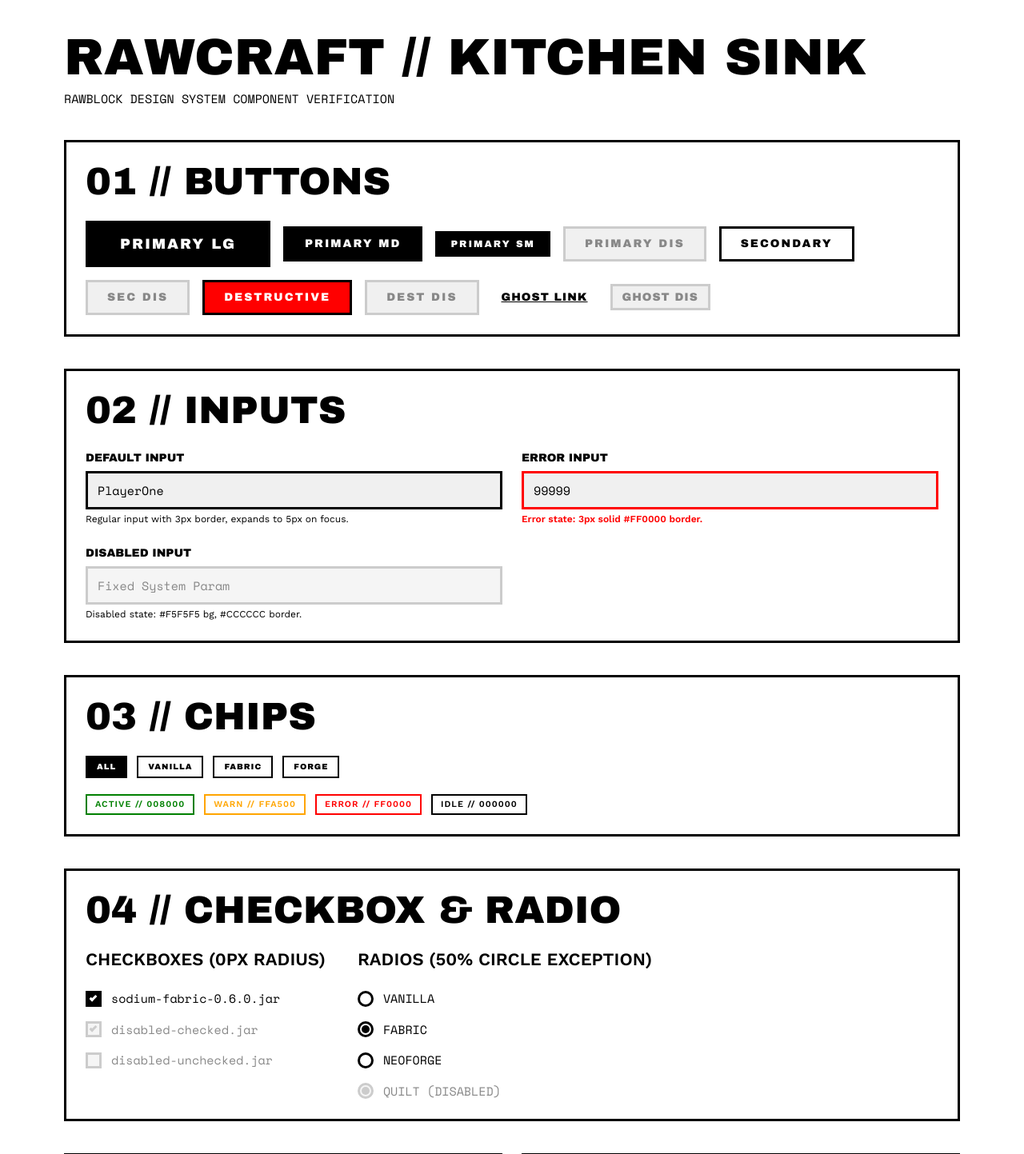
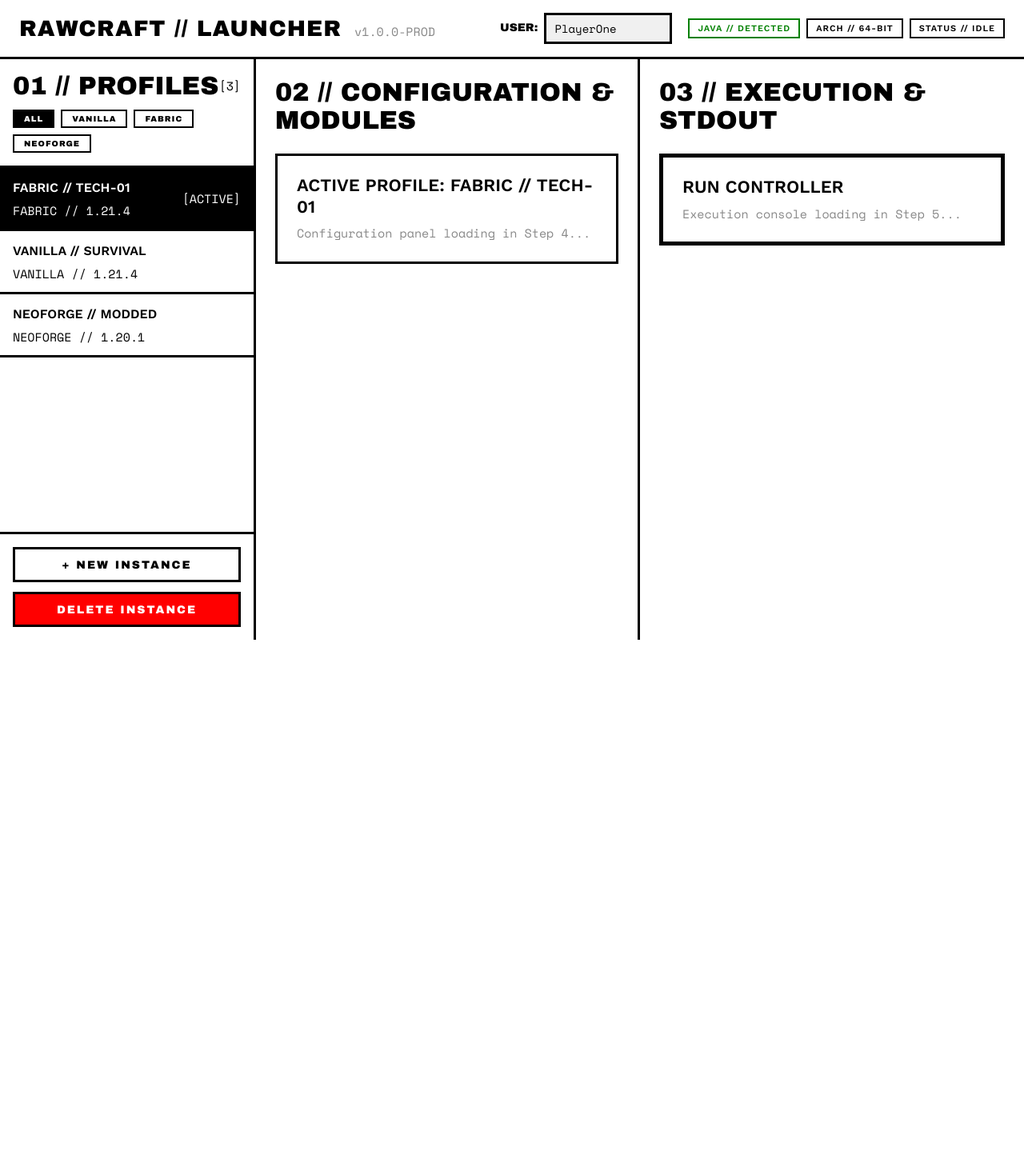
Before and after one commit to Alfian-SD/Rawcraft, a React (Vite) app: page / in a window 1280 px wide. Shown: the top 1443 px of the page at 80% size. After the commit the page ends 800 px from the top, so only its background shows below. Built offline with nearby package versions, Linux system fonts and the light colour scheme.

Commit message:
feat: app shell, header & profile sidebar

```diff
--- a/src/App.tsx
+++ b/src/App.tsx
@@ -1,168 +1,134 @@
-import { useState } from 'react';
+import { useState, useEffect } from 'react';
+import { LauncherState, Profile } from './types/launcher';
+import { loadLauncherState, saveLauncherState } from './utils/storage';
+import { Header } from './components/Header';
+import { ProfileSidebar } from './components/ProfileSidebar';
 
 export default function App() {
-  const [filter, setFilter] = useState('ALL');
-  const [activeProfile, setActiveProfile] = useState('prof-1');
-  const [radioVal, setRadioVal] = useState('FABRIC');
-  const [checkboxVal, setCheckboxVal] = useState(true);
+  const [state, setState] = useState<LauncherState>(() => loadLauncherState());
+  const [isRunning] = useState(false);
+
+  // Sync state changes to storage
+  useEffect(() => {
+    saveLauncherState(state);
+  }, [state]);
+
+  const activeProfile =
+    state.profiles.find((p) => p.id === state.activeProfileId) || state.profiles[0];
+
+  const handleSelectProfile = (id: string) => {
+    setState((prev) => ({ ...prev, activeProfileId: id }));
+  };
+
+  const handleAddProfile = () => {
+    const newId = `prof-${Date.now().toString().slice(-4)}`;
+    const newProfile: Profile = {
+      id: newId,
+      name: `NEW INSTANCE // ${newId}`,
+      gameVersion: '1.21.4',
+      loader: 'FABRIC',
+      loaderVersion: '0.16.9',
+      maxRamMb: 4096,
+      jvmFlags: '-XX:+UseG1GC',
+      gameDir: `/instances/${newId}`,
+      mods: [],
+    };
+
+    setState((prev) => ({
+      ...prev,
+      activeProfileId: newId,
+      profiles: [...prev.profiles, newProfile],
+    }));
+  };
+
+  const handleDeleteProfile = (id: string) => {
+    if (state.profiles.length <= 1) return;
+    const remaining = state.profiles.filter((p) => p.id !== id);
+    setState((prev) => ({
+      ...prev,
+      activeProfileId: remaining[0].id,
+      profiles: remaining,
+    }));
+  };
+
+  const handleUpdateSettings = (settings: LauncherState['globalSettings']) => {
+    setState((prev) => ({ ...prev, globalSettings: settings }));
+  };
 
   return (
-    <div style={{ padding: '40px', maxWidth: '1200px', margin: '0 auto', display: 'flex', flexDirection: 'column', gap: '40px' }}>
-      <div>
-        <h1>RAWCRAFT // KITCHEN SINK</h1>
-        <p className="mono-text" style={{ marginTop: '8px' }}>RAWBLOCK DESIGN SYSTEM COMPONENT VERIFICATION</p>
-      </div>
+    <div
+      style={{
+        display: 'flex',
+        flexDirection: 'column',
+        height: '100vh',
+        width: '100vw',
+        overflow: 'hidden',
+        backgroundColor: 'var(--color-white)',
+      }}
+    >
+      <Header
+        settings={state.globalSettings}
+        onUpdateSettings={handleUpdateSettings}
+        isRunning={isRunning}
+      />
 
-      {/* Buttons */}
-      <section className="card">
-        <h2 style={{ marginBottom: '24px' }}>01 // BUTTONS</h2>
-        <div style={{ display: 'flex', flexWrap: 'wrap', gap: '16px', alignItems: 'center' }}>
-          <button className="btn-primary btn-lg">PRIMARY LG</button>
-          <button className="btn-primary btn-md">PRIMARY MD</button>
-          <button className="btn-primary btn-sm">PRIMARY SM</button>
-          <button className="btn-primary btn-md" disabled>PRIMARY DIS</button>
+      <main
+        style={{
+          display: 'grid',
+          gridTemplateColumns: '320px 1.2fr 1.2fr',
+          flex: 1,
+          overflow: 'hidden',
+        }}
+      >
+        {/* Left Column: 01 // PROFILES */}
+        <ProfileSidebar
+          profiles={state.profiles}
+          activeProfileId={state.activeProfileId}
+          onSelectProfile={handleSelectProfile}
+          onAddProfile={handleAddProfile}
+          onDeleteProfile={handleDeleteProfile}
+          isRunning={isRunning}
+        />
 
-          <button className="btn-secondary btn-md">SECONDARY</button>
-          <button className="btn-secondary btn-md" disabled>SEC DIS</button>
-
-          <button className="btn-destructive btn-md">DESTRUCTIVE</button>
-          <button className="btn-destructive btn-md" disabled>DEST DIS</button>
-
-          <button className="btn-ghost">GHOST LINK</button>
-          <button className="btn-ghost" disabled>GHOST DIS</button>
-        </div>
-      </section>
-
-      {/* Inputs & Labels */}
-      <section className="card">
-        <h2 style={{ marginBottom: '24px' }}>02 // INPUTS</h2>
-        <div style={{ display: 'grid', gridTemplateColumns: '1fr 1fr', gap: '24px' }}>
-          <div>
-            <label className="input-label">DEFAULT INPUT</label>
-            <input className="input-field" placeholder="Space Mono 15px..." defaultValue="PlayerOne" />
-            <div className="helper-text">Regular input with 3px border, expands to 5px on focus.</div>
+        {/* Center Column: 02 // CONFIGURATION & MODULES (Placeholder for Step 4) */}
+        <section
+          style={{
+            borderRight: '3px solid var(--color-black)',
+            padding: '24px',
+            overflowY: 'auto',
+            display: 'flex',
+            flexDirection: 'column',
+            gap: '24px',
+          }}
+        >
+          <h3>02 // CONFIGURATION & MODULES</h3>
+          <div className="card">
+            <h4 style={{ marginBottom: '8px' }}>ACTIVE PROFILE: {activeProfile?.name}</h4>
+            <p className="mono-text tiny-text" style={{ color: 'var(--color-disabled-text)' }}>
+              Configuration panel loading in Step 4...
+            </p>
           </div>
-          <div>
-            <label className="input-label">ERROR INPUT</label>
-            <input className="input-field error" defaultValue="99999" />
-            <div className="helper-text error">Error state: 3px solid #FF0000 border.</div>
-          </div>
-          <div>
-            <label className="input-label">DISABLED INPUT</label>
-            <input className="input-field" disabled defaultValue="Fixed System Param" />
-            <div className="helper-text">Disabled state: #F5F5F5 bg, #CCCCCC border.</div>
-          </div>
-        </div>
-      </section>
-
-      {/* Chips */}
-      <section className="card">
-        <h2 style={{ marginBottom: '24px' }}>03 // CHIPS</h2>
-        <div style={{ display: 'flex', gap: '12px', alignItems: 'center', marginBottom: '20px' }}>
-          {['ALL', 'VANILLA', 'FABRIC', 'FORGE'].map(f => (
-            <span
-              key={f}
-              className={`chip-filter ${filter === f ? 'active' : ''}`}
-              onClick={() => setFilter(f)}
-            >
-              {f}
-            </span>
-          ))}
-        </div>
-        <div style={{ display: 'flex', gap: '12px', alignItems: 'center' }}>
-          <span className="chip-status active">ACTIVE // 008000</span>
-          <span className="chip-status warning">WARN // FFA500</span>
-          <span className="chip-status error">ERROR // FF0000</span>
-          <span className="chip-status default">IDLE // 000000</span>
-        </div>
-      </section>
-
-      {/* Selection Primitives (Checkboxes & Radios) */}
-      <section className="card">
-        <h2 style={{ marginBottom: '24px' }}>04 // CHECKBOX & RADIO</h2>
-        <div style={{ display: 'flex', gap: '40px' }}>
-          <div style={{ display: 'flex', flexDirection: 'column', gap: '16px' }}>
-            <h4 style={{ marginBottom: '8px' }}>CHECKBOXES (0PX RADIUS)</h4>
-            <label style={{ display: 'flex', alignItems: 'center', gap: '12px', cursor: 'pointer' }}>
-              <input
-                type="checkbox"
-                className="raw-checkbox"
-                checked={checkboxVal}
-                onChange={e => setCheckboxVal(e.target.checked)}
-              />
-              <span className="mono-text">sodium-fabric-0.6.0.jar</span>
-            </label>
-            <label style={{ display: 'flex', alignItems: 'center', gap: '12px', cursor: 'not-allowed' }}>
-              <input type="checkbox" className="raw-checkbox" disabled checked />
-              <span className="mono-text" style={{ color: '#888' }}>disabled-checked.jar</span>
-            </label>
-            <label style={{ display: 'flex', alignItems: 'center', gap: '12px', cursor: 'not-allowed' }}>
-              <input type="checkbox" className="raw-checkbox" disabled />
-              <span className="mono-text" style={{ color: '#888' }}>disabled-unchecked.jar</span>
-            </label>
-          </div>
-
-          <div style={{ display: 'flex', flexDirection: 'column', gap: '16px' }}>
-            <h4 style={{ marginBottom: '8px' }}>RADIOS (50% CIRCLE EXCEPTION)</h4>
-            {['VANILLA', 'FABRIC', 'NEOFORGE'].map(eng => (
-              <label key={eng} style={{ display: 'flex', alignItems: 'center', gap: '12px', cursor: 'pointer' }}>
-                <input
-                  type="radio"
-                  name="engine"
-                  className="raw-radio"
-                  checked={radioVal === eng}
-                  onChange={() => setRadioVal(eng)}
-                />
-                <span className="mono-text">{eng}</span>
-              </label>
-            ))}
-            <label style={{ display: 'flex', alignItems: 'center', gap: '12px', cursor: 'not-allowed' }}>
-              <input type="radio" name="engine-dis" className="raw-radio" disabled checked />
-              <span className="mono-text" style={{ color: '#888' }}>QUILT (DISABLED)</span>
-            </label>
-          </div>
-        </div>
-      </section>
-
-      {/* Lists & Cards */}
-      <div style={{ display: 'grid', gridTemplateColumns: '1fr 1fr', gap: '24px' }}>
-        <section className="card">
-          <h3 style={{ marginBottom: '16px' }}>DEFAULT CARD (3PX BORDER)</h3>
-          <ul className="raw-list">
-            <li
-              className={`raw-list-item ${activeProfile === 'prof-1' ? 'active' : ''}`}
-              onClick={() => setActiveProfile('prof-1')}
-            >
-              <span>FABRIC // TECH-01</span>
-              <span className="tiny-text">1.21.4</span>
-            </li>
-            <li
-              className={`raw-list-item ${activeProfile === 'prof-2' ? 'active' : ''}`}
-              onClick={() => setActiveProfile('prof-2')}
-            >
-              <span>VANILLA // SURVIVAL</span>
-              <span className="tiny-text">1.21.4</span>
-            </li>
-            <li
-              className={`raw-list-item ${activeProfile === 'prof-3' ? 'active' : ''}`}
-              onClick={() => setActiveProfile('prof-3')}
-            >
-              <span>NEOFORGE // MODDED</span>
-              <span className="tiny-text">1.20.1</span>
-            </li>
-          </ul>
         </section>
 
-        <section className="card-elevated">
-          <h3 style={{ marginBottom: '16px' }}>ELEVATED CARD (5PX BORDER)</h3>
-          <p className="mono-text" style={{ marginBottom: '16px' }}>
-            Command Preview / Priority Status
-          </p>
-          <div className="raw-tooltip">
-            TOOLTIP: 0px radius, black fill, Space Mono 13px.
+        {/* Right Column: 03 // EXECUTION & STDOUT (Placeholder for Step 5) */}
+        <section
+          style={{
+            padding: '24px',
+            overflowY: 'auto',
+            display: 'flex',
+            flexDirection: 'column',
+            gap: '24px',
+          }}
+        >
+          <h3>03 // EXECUTION & STDOUT</h3>
+          <div className="card-elevated">
+            <h4 style={{ marginBottom: '8px' }}>RUN CONTROLLER</h4>
+            <p className="mono-text tiny-text" style={{ color: 'var(--color-disabled-text)' }}>
+              Execution console loading in Step 5...
+            </p>
           </div>
         </section>
-      </div>
+      </main>
     </div>
   );
 }
--- /dev/null
+++ b/src/components/Header.tsx
@@ -0,0 +1,63 @@
+import React from 'react';
+import { GlobalSettings } from '../types/launcher';
+
+interface HeaderProps {
+  settings: GlobalSettings;
+  onUpdateSettings: (settings: GlobalSettings) => void;
+  isRunning: boolean;
+}
+
+export const Header: React.FC<HeaderProps> = ({ settings, onUpdateSettings, isRunning }) => {
+  return (
+    <header
+      style={{
+        borderBottom: '3px solid var(--color-black)',
+        padding: '16px 24px',
+        display: 'flex',
+        alignItems: 'center',
+        justifyContent: 'space-between',
+        flexWrap: 'wrap',
+        gap: '16px',
+        backgroundColor: 'var(--color-white)',
+      }}
+    >
+      <div style={{ display: 'flex', alignItems: 'baseline', gap: '16px' }}>
+        <h2 style={{ fontSize: '28px', letterSpacing: '1px' }}>RAWCRAFT // LAUNCHER</h2>
+        <span className="tiny-text mono-text" style={{ color: 'var(--color-disabled-text)' }}>
+          v1.0.0-PROD
+        </span>
+      </div>
+
+      <div style={{ display: 'flex', alignItems: 'center', gap: '20px', flexWrap: 'wrap' }}>
+        <div style={{ display: 'flex', alignItems: 'center', gap: '8px' }}>
+          <label className="input-label" style={{ marginBottom: 0 }}>
+            USER:
+          </label>
+          <input
+            className="input-field"
+            style={{ width: '160px', padding: '6px 10px', fontSize: '14px' }}
+            value={settings.username}
+            disabled={isRunning}
+            onChange={(e) =>
+              onUpdateSettings({
+                ...settings,
+                username: e.target.value,
+              })
+            }
+            placeholder="Username"
+          />
+        </div>
+
+        <div style={{ display: 'flex', alignItems: 'center', gap: '8px' }}>
+          <span className="chip-status active">JAVA // DETECTED</span>
+          <span className="chip-status default">ARCH // 64-BIT</span>
+          {isRunning ? (
+            <span className="chip-status active">STATUS // RUNNING</span>
+          ) : (
+            <span className="chip-status default">STATUS // IDLE</span>
+          )}
+        </div>
+      </div>
+    </header>
+  );
+};
--- /dev/null
+++ b/src/components/ProfileSidebar.tsx
@@ -0,0 +1,141 @@
+import React, { useState } from 'react';
+import { Profile, LoaderType } from '../types/launcher';
+
+interface ProfileSidebarProps {
+  profiles: Profile[];
+  activeProfileId: string;
+  onSelectProfile: (id: string) => void;
+  onAddProfile: () => void;
+  onDeleteProfile: (id: string) => void;
+  isRunning: boolean;
+}
+
+type FilterType = 'ALL' | LoaderType;
+
+export const ProfileSidebar: React.FC<ProfileSidebarProps> = ({
+  profiles,
+  activeProfileId,
+  onSelectProfile,
+  onAddProfile,
+  onDeleteProfile,
+  isRunning,
+}) => {
+  const [filter, setFilter] = useState<FilterType>('ALL');
+
+  const filteredProfiles = profiles.filter((p) => {
+    if (filter === 'ALL') return true;
+    return p.loader === filter;
+  });
+
+  return (
+    <aside
+      style={{
+        borderRight: '3px solid var(--color-black)',
+        display: 'flex',
+        flexDirection: 'column',
+        height: '100%',
+        backgroundColor: 'var(--color-white)',
+        minWidth: '320px',
+        width: '320px',
+      }}
+    >
+      <div
+        style={{
+          padding: '16px',
+          borderBottom: '3px solid var(--color-black)',
+          display: 'flex',
+          flexDirection: 'column',
+          gap: '12px',
+        }}
+      >
+        <div style={{ display: 'flex', justifyContent: 'space-between', alignItems: 'center' }}>
+          <h3>01 // PROFILES</h3>
+          <span className="mono-text tiny-text">[{profiles.length}]</span>
+        </div>
+
+        {/* Filter Chips */}
+        <div style={{ display: 'flex', flexWrap: 'wrap', gap: '8px' }}>
+          {(['ALL', 'VANILLA', 'FABRIC', 'NEOFORGE'] as FilterType[]).map((ft) => (
+            <button
+              key={ft}
+              type="button"
+              className={`chip-filter ${filter === ft ? 'active' : ''}`}
+              onClick={() => setFilter(ft)}
+              disabled={isRunning}
+            >
+              {ft}
+            </button>
+          ))}
+        </div>
+      </div>
+
+      {/* Profile List */}
+      <div style={{ flex: 1, overflowY: 'auto' }}>
+        <ul className="raw-list">
+          {filteredProfiles.map((p) => {
+            const isActive = p.id === activeProfileId;
+            return (
+              <li
+                key={p.id}
+                className={`raw-list-item ${isActive ? 'active' : ''}`}
+                onClick={() => !isRunning && onSelectProfile(p.id)}
+                style={{
+                  cursor: isRunning ? 'not-allowed' : 'pointer',
+                  borderBottom: '3px solid var(--color-black)',
+                  userSelect: 'none',
+                }}
+              >
+                <div style={{ display: 'flex', flexDirection: 'column', gap: '4px' }}>
+                  <span style={{ fontWeight: 600 }}>{p.name}</span>
+                  <span
+                    className="tiny-text mono-text"
+                    style={{ color: isActive ? 'var(--color-white)' : 'var(--color-black)' }}
+                  >
+                    {p.loader} // {p.gameVersion}
+                  </span>
+                </div>
+                {isActive && <span className="mono-text">[ACTIVE]</span>}
+              </li>
+            );
+          })}
+          {filteredProfiles.length === 0 && (
+            <li style={{ padding: '24px 16px', color: 'var(--color-disabled-text)' }}>
+              NO PROFILES MATCH FILTER.
+            </li>
+          )}
+        </ul>
+      </div>
+
+      {/* Action Buttons */}
+      <div
+        style={{
+          padding: '16px',
+          borderTop: '3px solid var(--color-black)',
+          display: 'flex',
+          flexDirection: 'column',
+          gap: '12px',
+        }}
+      >
+        <button
+          type="button"
+          className="btn-secondary btn-md"
+          style={{ width: '100%' }}
+          onClick={onAddProfile}
+          disabled={isRunning}
+        >
+          + NEW INSTANCE
+        </button>
+
+        <button
+          type="button"
+          className="btn-destructive btn-md"
+          style={{ width: '100%' }}
+          onClick={() => onDeleteProfile(activeProfileId)}
+          disabled={isRunning || profiles.length <= 1}
+        >
+          DELETE INSTANCE
+        </button>
+      </div>
+    </aside>
+  );
+};
```
Also changed, not shown: 1 other file (tests, documents, lock files or other folders).
